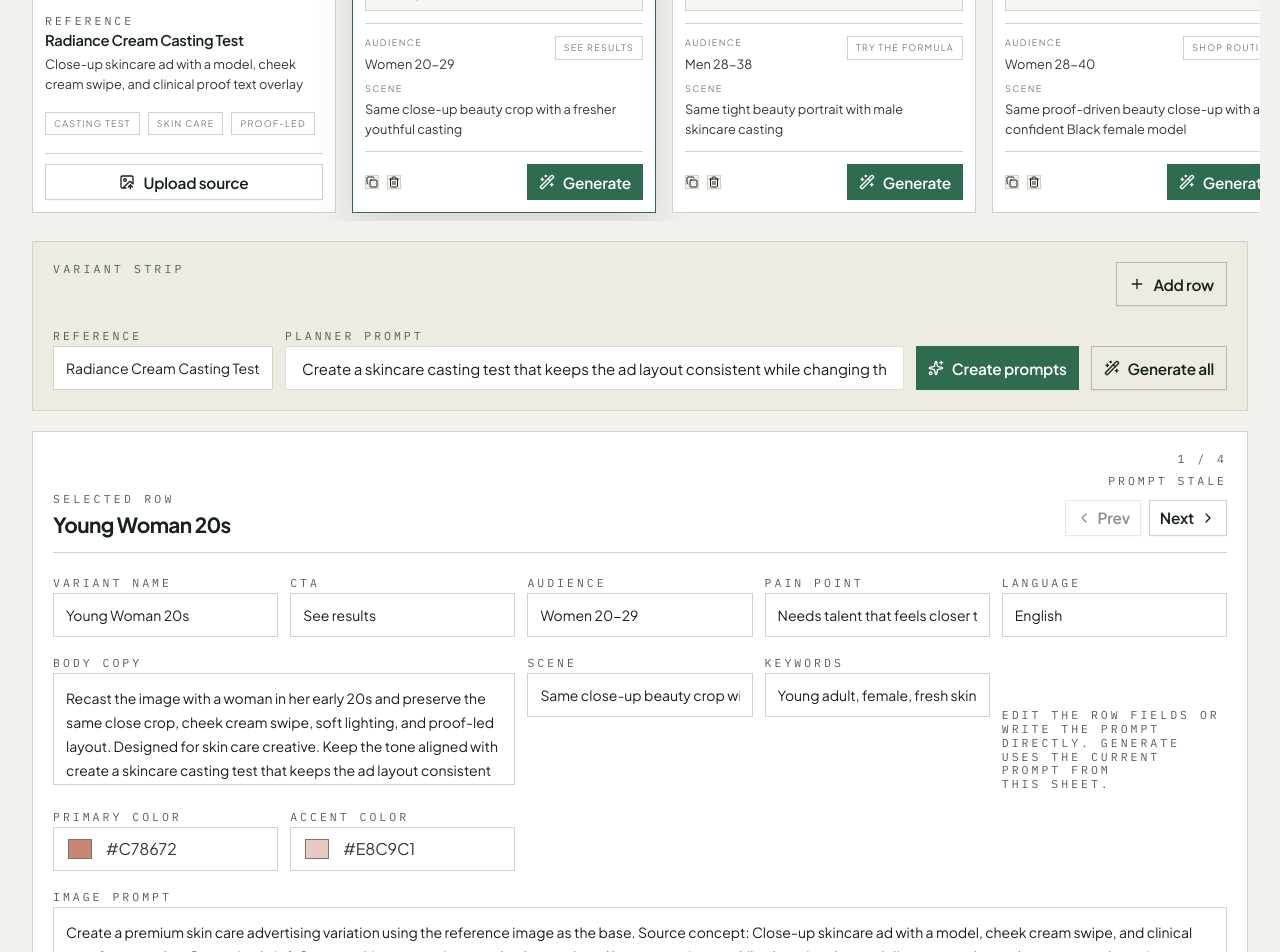
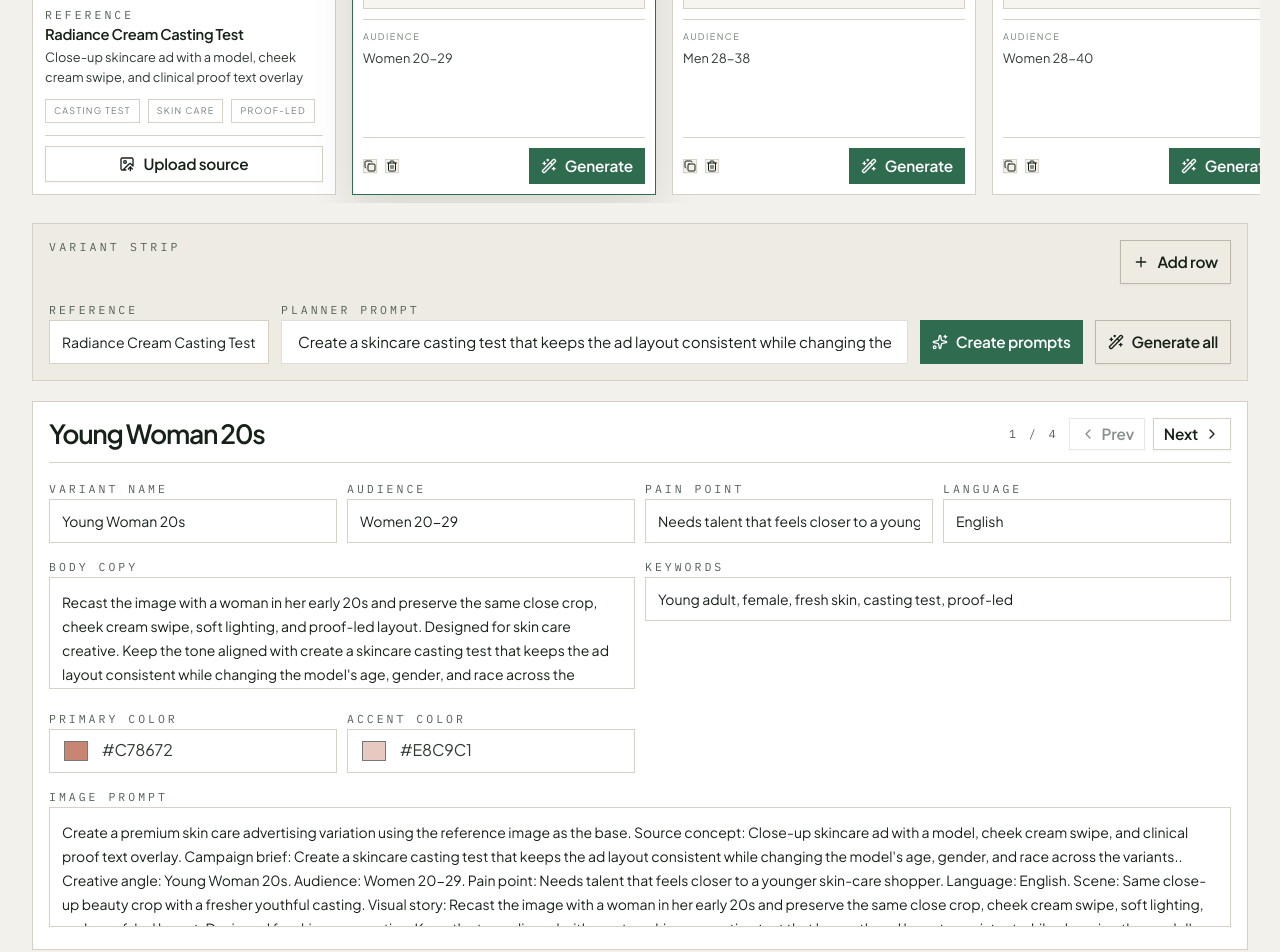
Before and after one commit to 1aday/creative-variant-sheet, a Next.js app: page / in a window 1280 px wide. Shown: the part 640-1592 px from the top of the page. Built offline with nearby package versions, Linux system fonts and the light colour scheme.

Commit message:
Tighten creative variant editor UI

```diff
--- a/src/components/creative-variants-demo.tsx
+++ b/src/components/creative-variants-demo.tsx
@@ -514,14 +514,6 @@ function createPlannedRow(
   };
 }
 
-function getPromptProviderLabel(row: DemoRow) {
-  if (row.promptState === "generating") return "Writing prompt";
-  if (row.promptState === "error") return "Prompt issue";
-  if (row.promptState === "idle") return "Prompt stale";
-  if (row.promptProvider === "cerebras") return "Planner prompt";
-  return "Manual prompt";
-}
-
 function SourcePreview({ source, imageSrc }: { source: DemoSource; imageSrc: string }) {
   return (
     <div
@@ -1542,7 +1534,7 @@ export function CreativeVariantsDemo() {
                   </button>
                 </div>
 
-                <div className="flex min-h-[214px] flex-1 flex-col gap-3 p-3">
+                <div className="flex min-h-[188px] flex-1 flex-col gap-2.5 p-2.5">
                   {isPlannerCardQueuedForReveal ? (
                     <div className="space-y-2">
                       <div className="h-[62px] animate-pulse border border-[var(--line-subtle)] bg-[var(--surface-base)]" />
@@ -1562,23 +1554,14 @@ export function CreativeVariantsDemo() {
                     </>
                   )}
 
-                  <div className="grid gap-2 border-t border-[var(--line-subtle)] pt-3">
-                    <div className="flex items-start justify-between gap-3">
-                      <div className="min-w-0">
-                        <p className={cardMetaLabelClass}>Audience</p>
-                        <p className={`${cardCompactBodyClass} mt-1 truncate`}>{row.audience}</p>
-                      </div>
-                      <span className="border border-[var(--line-subtle)] px-2 py-1 text-[9px] uppercase tracking-[0.14em] text-[var(--ink-subtle)]">
-                        {row.cta}
-                      </span>
-                    </div>
+                  <div className="grid gap-2 border-t border-[var(--line-subtle)] pt-2.5">
                     <div className="min-w-0">
-                      <p className={cardMetaLabelClass}>Scene</p>
-                      <p className={`${cardCompactBodyClass} mt-1 max-h-[3.2rem] overflow-hidden`}>{row.scene}</p>
+                      <p className={cardMetaLabelClass}>Audience</p>
+                      <p className={`${cardCompactBodyClass} mt-1 truncate`}>{row.audience}</p>
                     </div>
                   </div>
 
-                  <div className="mt-auto flex flex-wrap items-center gap-2 border-t border-[var(--line-subtle)] pt-3">
+                  <div className="mt-auto flex flex-wrap items-center gap-2 border-t border-[var(--line-subtle)] pt-2.5">
                     <Button
                       variant="outline"
                       size="icon-xs"
@@ -1642,8 +1625,8 @@ export function CreativeVariantsDemo() {
         </div>
       </div>
 
-      <div className="border border-[var(--line-subtle)] bg-[var(--surface-muted)] p-4 sm:p-5">
-        <div className="flex flex-col gap-4 xl:flex-row xl:items-start xl:justify-between">
+      <div className="border border-[var(--line-subtle)] bg-[var(--surface-muted)] p-3 sm:p-4">
+        <div className="flex flex-col gap-3 xl:flex-row xl:items-start xl:justify-between">
           <div className="max-w-[54rem]">
             <p className="type-kicker">Variant strip</p>
           </div>
@@ -1659,7 +1642,7 @@ export function CreativeVariantsDemo() {
           </Button>
         </div>
 
-        <div className="mt-4 grid gap-3 xl:grid-cols-[220px_minmax(0,1fr)_auto_auto] xl:items-end">
+        <div className="mt-3 grid gap-3 xl:grid-cols-[220px_minmax(0,1fr)_auto_auto] xl:items-end">
           <div className="space-y-2">
             <span className="type-meta">Reference</span>
             <div className="flex h-11 items-center border border-[var(--line-subtle)] bg-white px-3 text-sm text-[var(--ink-strong)]">
@@ -1699,7 +1682,7 @@ export function CreativeVariantsDemo() {
         </div>
 
         {generatedAssets.length ? (
-          <div className="mt-4 border-t border-[var(--line-subtle)] pt-4">
+          <div className="mt-3 border-t border-[var(--line-subtle)] pt-3">
             <div className="flex items-center justify-between gap-3">
               <p className="type-meta">Reuse generated assets</p>
               <p className="type-meta">{generatedAssets.length} available</p>
@@ -1755,7 +1738,7 @@ export function CreativeVariantsDemo() {
 
         {activity.text ? (
           <div
-            className={`mt-4 flex items-start gap-2 border px-3 py-3 text-sm ${
+            className={`mt-3 flex items-start gap-2 border px-3 py-2.5 text-sm ${
               activity.tone === "error"
                 ? "border-[#d8c5bc] bg-[#fbf3ef] text-[#7d4434]"
                 : "border-[var(--line-subtle)] bg-white text-[var(--ink-body)]"
@@ -1772,22 +1755,18 @@ export function CreativeVariantsDemo() {
       </div>
 
       {activeRow ? (
-        <div className="border border-[var(--line-subtle)] bg-white p-4 sm:p-5">
-          <div className="flex flex-col gap-3 border-b border-[var(--line-subtle)] pb-4 sm:flex-row sm:items-end sm:justify-between">
-            <div>
-              <p className="type-kicker">Selected row</p>
-              <p className="type-card-title mt-2">{activeRow.variantName}</p>
-            </div>
-
-            <div className="flex flex-col gap-3 sm:items-end">
-              <div className="sm:text-right">
-                <p className="type-meta">
-                  {activeRowIndex + 1}
-                  {" / "}
-                  {rows.length}
-                </p>
-                <p className="type-meta mt-2">{getPromptProviderLabel(activeRow)}</p>
-              </div>
+        <div className="border border-[var(--line-subtle)] bg-white p-3 sm:p-4">
+          <div className="flex flex-col gap-2 border-b border-[var(--line-subtle)] pb-3 sm:flex-row sm:items-center sm:justify-between">
+            <p className="text-[1.65rem] font-semibold leading-[0.96] tracking-[-0.05em] text-[var(--ink-strong)]">
+              {activeRow.variantName}
+            </p>
+
+            <div className="flex flex-wrap items-center gap-2.5 sm:justify-end">
+              <p className="type-meta whitespace-nowrap">
+                {activeRowIndex + 1}
+                {" / "}
+                {rows.length}
+              </p>
 
               <div className="flex gap-2">
                 <Button
@@ -1795,7 +1774,7 @@ export function CreativeVariantsDemo() {
                   variant="outline"
                   size="sm"
                   onClick={() => handleSelectAdjacentRow(-1)}
-                  className="type-button-label h-9 rounded-none border bg-transparent px-3"
+                  className="type-button-label h-8 rounded-none border bg-transparent px-2.5"
                   disabled={activeRowIndex <= 0 || isBusy}
                 >
                   <ChevronLeft className="size-4" />
@@ -1807,7 +1786,7 @@ export function CreativeVariantsDemo() {
                   variant="outline"
                   size="sm"
                   onClick={() => handleSelectAdjacentRow(1)}
-                  className="type-button-label h-9 rounded-none border bg-transparent px-3"
+                  className="type-button-label h-8 rounded-none border bg-transparent px-2.5"
                   disabled={activeRowIndex >= rows.length - 1 || isBusy}
                 >
                   Next
@@ -1817,7 +1796,7 @@ export function CreativeVariantsDemo() {
             </div>
           </div>
 
-          <div className="mt-4 grid gap-3 lg:grid-cols-5">
+          <div className="mt-3 grid gap-2.5 lg:grid-cols-4">
             <label className="space-y-2">
               <span className="type-meta">Variant name</span>
               <input
@@ -1829,16 +1808,6 @@ export function CreativeVariantsDemo() {
             </label>
 
             <label className="space-y-2">
-              <span className="type-meta">CTA</span>
-              <input
-                value={activeRow.cta}
-                onChange={(event) => updateRow(activeRow.id, "cta", event.target.value)}
-                className={inputClassName}
-                disabled={isBusy}
-              />
-            </label>
-
-            <label className="space-y-2">
               <span className="type-meta">Audience</span>
               <input
                 value={activeRow.audience}
@@ -1878,17 +1847,7 @@ export function CreativeVariantsDemo() {
               />
             </label>
 
-            <label className="space-y-2">
-              <span className="type-meta">Scene</span>
-              <input
-                value={activeRow.scene}
-                onChange={(event) => updateRow(activeRow.id, "scene", event.target.value)}
-                className={inputClassName}
-                disabled={isBusy}
-              />
-            </label>
-
-            <label className="space-y-2">
+            <label className="space-y-2 lg:col-span-2">
               <span className="type-meta">Keywords</span>
               <input
                 value={activeRow.words}
@@ -1897,12 +1856,6 @@ export function CreativeVariantsDemo() {
                 disabled={isBusy}
               />
             </label>
-
-            <div className="flex items-end lg:justify-end">
-              <p className="type-meta max-w-[18rem]">
-                Edit the row fields or write the prompt directly. Generate uses the current prompt from this sheet.
-              </p>
-            </div>
 
             <label className="space-y-2">
               <span className="type-meta">Primary color</span>
@@ -1932,27 +1885,18 @@ export function CreativeVariantsDemo() {
               </div>
             </label>
 
-            <label className="space-y-2 lg:col-span-5">
+            <label className="space-y-2 lg:col-span-4">
               <span className="type-meta">Image prompt</span>
               <textarea
                 value={activeRow.promptText}
                 onChange={(event) => updateRow(activeRow.id, "promptText", event.target.value)}
-                className="min-h-[136px] w-full resize-none border border-[var(--line-subtle)] bg-white px-3 py-3 text-sm leading-6 text-[var(--ink-strong)] outline-none transition focus:border-[var(--accent-strong)]"
+                className="min-h-[120px] w-full resize-none border border-[var(--line-subtle)] bg-white px-3 py-3 text-sm leading-6 text-[var(--ink-strong)] outline-none transition focus:border-[var(--accent-strong)]"
                 disabled={isBusy}
               />
             </label>
           </div>
         </div>
       ) : null}
-
-      <div className="grid gap-4">
-        <div className="border border-[var(--line-subtle)] bg-white p-4">
-          <p className="type-kicker">Source-first</p>
-          <p className="type-section-copy mt-3">
-            Every row starts from the same product image so comparison stays fair and deliberate.
-          </p>
-        </div>
-      </div>
     </div>
   );
 }
```
